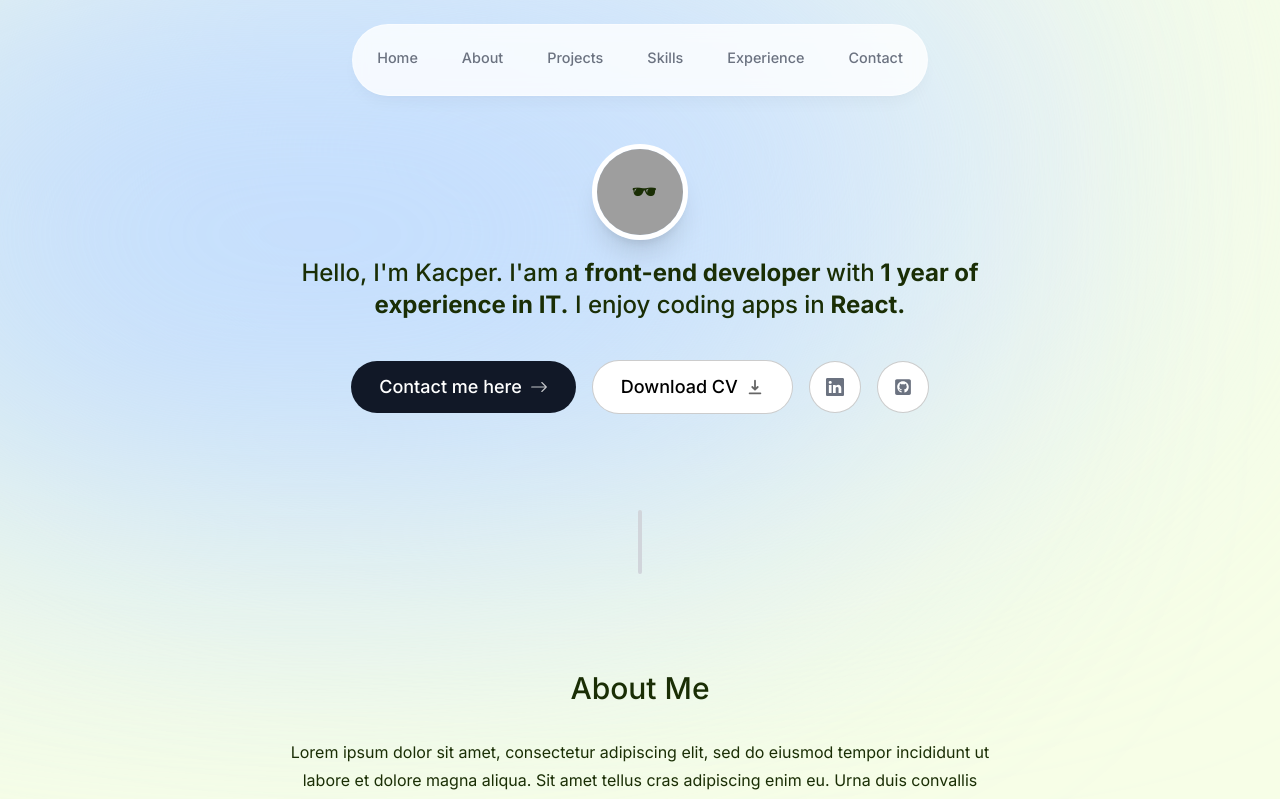
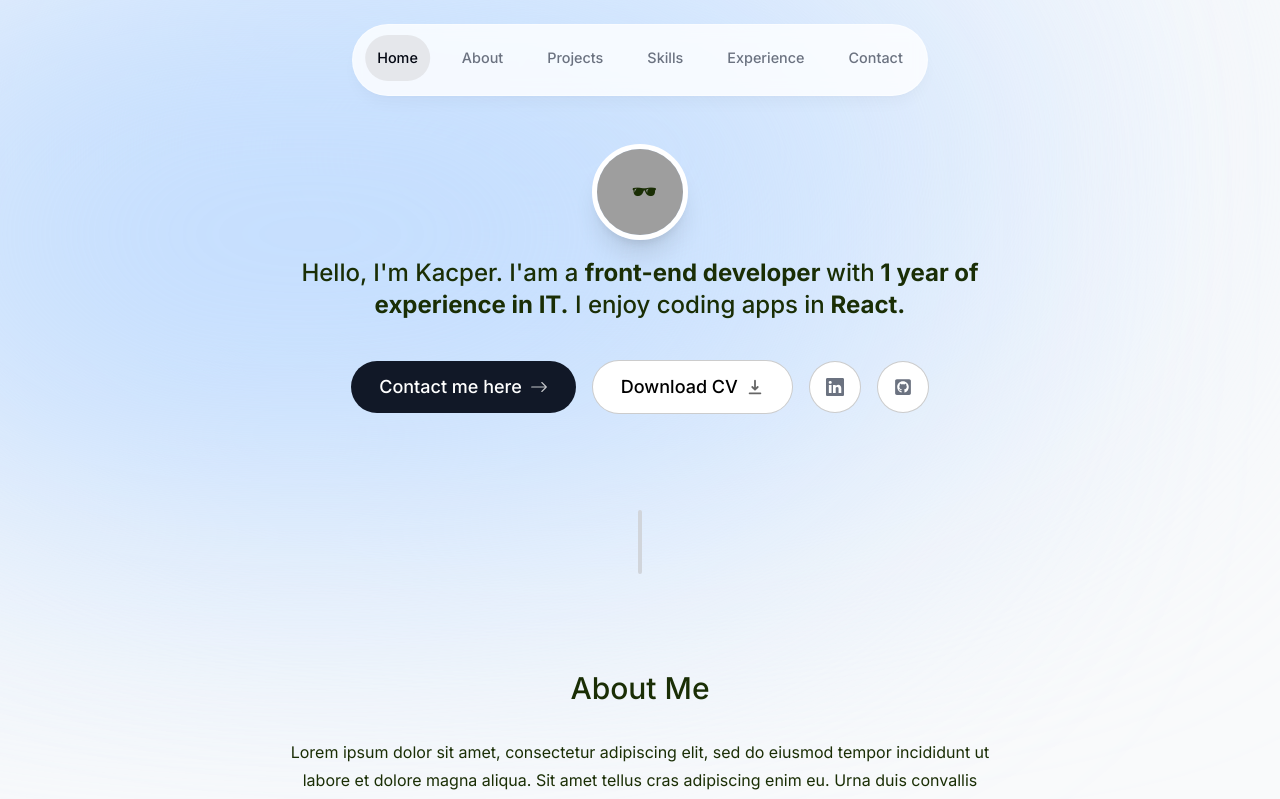
Before and after one commit to Kacperem/portfolio-website, a Next.js app: page / in a window 1280 px wide. Shown: the top 799 px of the page. Built offline with nearby package versions, Linux system fonts and the light colour scheme; grey boxes are pictures that could not be loaded.

Commit message:
Update Header

```diff
--- a/app/layout.tsx
+++ b/app/layout.tsx
@@ -16,10 +16,10 @@ export default function RootLayout({
   children: React.ReactNode;
 }) {
   return (
-    <html lang="en">
+    <html lang="en" className="!scroll-smooth">
       <body
         className={`${inter.className}
-      bg-lime-50 text-lime-950 relative pt-28 sm:pt-36`}
+      bg-gray-50 text-lime-950 relative pt-28 sm:pt-36`}
       >
         <div className="bg-[#dbeafe] absolute top-[-6rem] -z-10 right-[11rem] h-[31.25rem] w-[31.25rem] rounded-full blur-[10rem] sm:w-[68.75rem]"></div>
         <div className="bg-[#bfdbfe] absolute top-[-1rem] -z-10 left-[11rem] h-[31.25rem] w-[50rem] rounded-full blur-[10rem] sm:w-[68.75rem] md:left-[-33rem] lg:left-[-28rem] xl:left-[-15rem] 2xl:left-[-5rem]"></div>
--- a/components/about.tsx
+++ b/components/about.tsx
@@ -7,10 +7,11 @@ import { motion } from "framer-motion";
 export default function About() {
   return (
     <motion.section
-      className="mb-24 max-w-[45rem] text-center leading-7 sm:mb-18"
+      className="mb-24 max-w-[45rem] text-center leading-7 sm:mb-18 scroll-mt-28"
       initial={{ opacity: 0, y: 100 }}
       animate={{ opacity: 1, y: 0 }}
       transition={{ delay: 0.175 }}
+      id="about"
     >
       <SectionHeading>About me</SectionHeading>
       <p className="mb-3">
--- a/components/header.tsx
+++ b/components/header.tsx
@@ -1,11 +1,14 @@
 "use client";
 
-import React from "react";
+import React, { useState } from "react";
 import { motion } from "framer-motion";
 import { links } from "@/lib/data";
 import Link from "next/link";
+import clsx from "clsx";
 
 export default function Header() {
+  const [activeSection, setActiveSection] = useState("Home");
+
   return (
     <header className="z-[999] relative">
       <motion.div
@@ -18,16 +21,24 @@ export default function Header() {
         <ul className="flex w-[22rem] flex-wrap items-center justify-center gap-y-1 text-[0.9rem] font-medium text-gray-500 sm:w-[initial] sm:flex-nowrap sm:gap-5 ">
           {links.map((link) => (
             <motion.li
-              className="h-3/4 flex items-center justify-center"
+              className="h-3/4 flex items-center justify-center relative"
               key={link.hash}
               initial={{ y: -100, opacity: 0 }}
               animate={{ y: 0, opacity: 1 }}
             >
               <Link
-                className="flex w-full items-center justify-center px-3 py-5 hover:text-gray-950 transition"
-                href={link.name}
+                className={clsx(
+                  "flex w-full items-center justify-center px-3 py-5 hover:text-gray-950 transition",
+                  { "text-gray-950": activeSection === link.name }
+                )}
+                href={link.hash}
+                onClick={() => setActiveSection(link.name)}
               >
                 {link.name}
+
+                {link.name === activeSection && (
+                  <span className="bg-gray-200 rounded-full absolute inset-0 -z-10"></span>
+                )}
               </Link>
             </motion.li>
           ))}
--- a/components/hero.tsx
+++ b/components/hero.tsx
@@ -10,7 +10,7 @@ import { FaGithubSquare } from "react-icons/fa";
 
 export default function Hero() {
   return (
-    <section className="mb-28 max-w-[50rem] text-center sm:mb-0">
+    <section id="home" className="mb-28 max-w-[50rem] text-center sm:mb-0 scroll-mt-[100rem]">
       <div className="flex items-center justify-center">
         <div className="relative">
           <motion.div
--- a/components/projects.tsx
+++ b/components/projects.tsx
@@ -5,7 +5,7 @@ import Project from "@/components/project";
 
 export default function Projects() {
   return (
-    <section>
+    <section id="projects" className="scroll-mt-28">
       <SectionHeading>My Projects</SectionHeading>
       <div>
         {projectsData.map((project, index) => (
--- a/components/skills.tsx
+++ b/components/skills.tsx
@@ -4,7 +4,7 @@ import { skillsData } from "@/lib/data";
 
 export default function Skills() {
   return (
-    <section className="mb-28 max-w-[53rem] scroll-mt-28 text-center sm:mb-40">
+    <section id="skills" className="mb-28 max-w-[53rem] scroll-mt-28 text-center sm:mb-40">
       <SectionHeading> My Tech Stack</SectionHeading>
       <ul className="flex flex-wrap justify-center gap-2 text-lg text-gray-800">
         {skillsData.map((skill, index) => (
--- a/package.json
+++ b/package.json
@@ -13,6 +13,7 @@
     "@types/react": "18.2.22",
     "@types/react-dom": "18.2.7",
     "autoprefixer": "10.4.15",
+    "clsx": "^2.0.0",
     "eslint": "8.49.0",
     "eslint-config-next": "13.5.1",
     "framer-motion": "^10.16.4",
```
Also changed, not shown: 1 other file (tests, documents, lock files or other folders).
